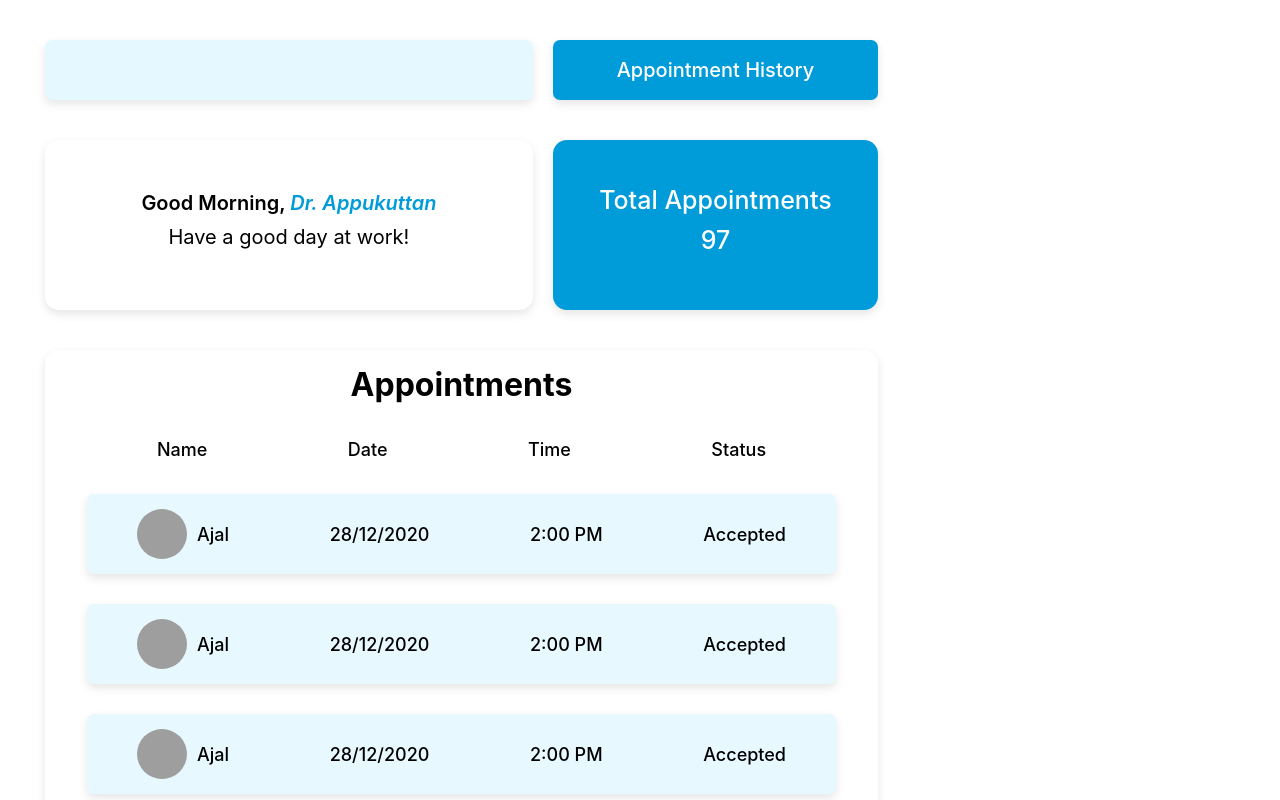
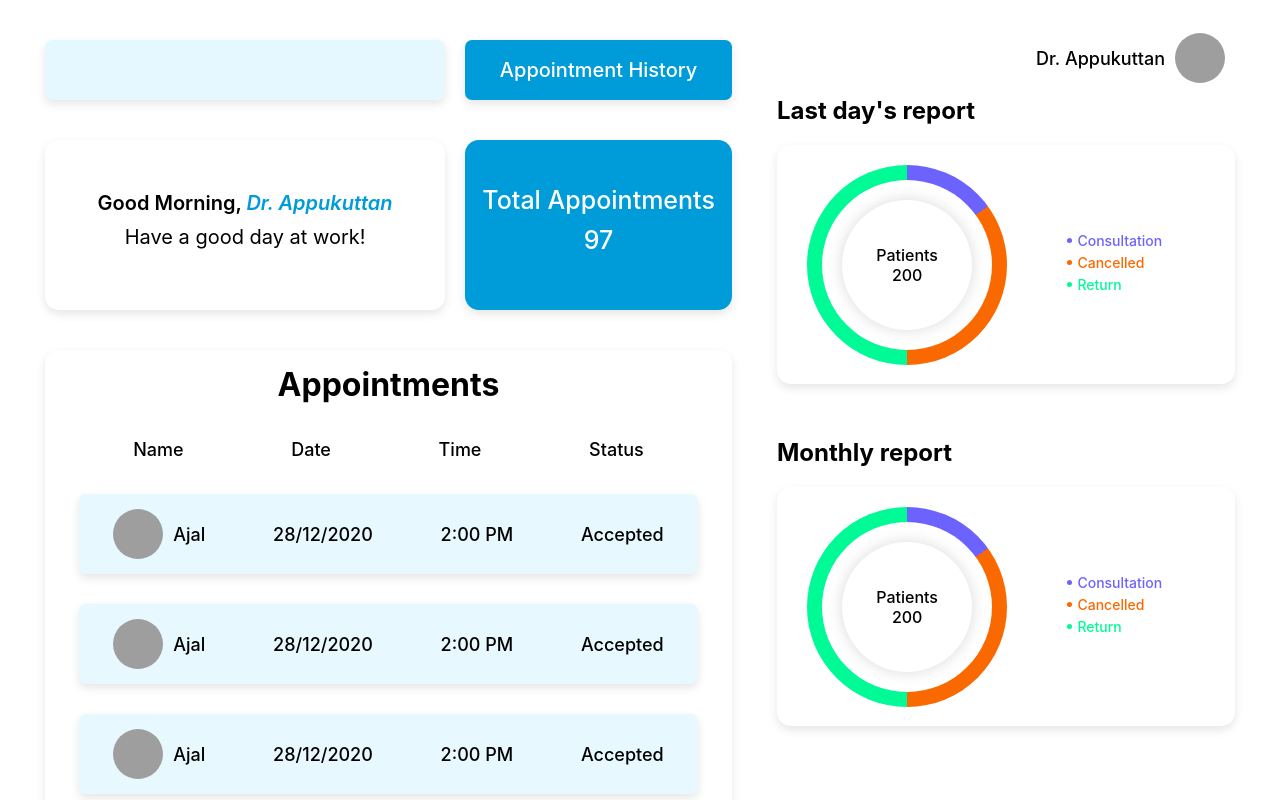
Before and after one commit to No-det/DrChrome-Client, a React (Create React App) app: page / in a window 1280 px wide. Built offline with nearby package versions, Linux system fonts and the light colour scheme; grey boxes are pictures that could not be loaded.

Commit message:
doc home almost aayi

```diff
--- /dev/null
+++ b/src/Components/DoctorHome/StatsCircle/index.css
@@ -0,0 +1,77 @@
+.statsContainer {
+  width: 100%;
+  background: #ffffff;
+  box-shadow: 0px 4px 10px rgba(0, 0, 0, 0.1);
+  border-radius: 14px;
+  display: flex;
+  align-items: center;
+  justify-content: space-around;
+  margin: 20px 0;
+  height: 70%;
+}
+
+.markers {
+  display: flex;
+  flex-direction: column;
+  height: 100%;
+  width: 30%;
+  justify-content: center;
+}
+
+.stats {
+  display: flex;
+  align-items: center;
+  margin-bottom: 5px;
+}
+
+.statsColor {
+  width: 5px;
+  height: 5px;
+  border-radius: 50%;
+  margin-right: 5px;
+}
+
+.statsName {
+  font-weight: 500;
+  font-size: 14px;
+}
+
+.bigCircle {
+  width: 200px;
+  height: 200px;
+  border-radius: 50%;
+  background-color: black;
+  display: flex;
+  align-items: center;
+  justify-content: center;
+  /* background-image: conic-gradient(#6c63ff 35%, #fa6900 0 50%, #00fa96 0); */
+}
+
+.innerCircle {
+  width: 170px;
+  height: 170px;
+  border-radius: 50%;
+  background-color: white;
+  display: flex;
+  align-items: center;
+  justify-content: center;
+  flex-direction: column;
+  background: #ffffff;
+}
+
+.innerMostCircle {
+  width: 130px;
+  height: 130px;
+  border-radius: 50%;
+  background-color: white;
+  display: flex;
+  align-items: center;
+  justify-content: center;
+  flex-direction: column;
+  background: #ffffff;
+  box-shadow: 0px 0px 15px rgba(0, 0, 0, 0.15);
+}
+
+.innerMostCircle p {
+  font-weight: 500;
+}
--- /dev/null
+++ b/src/Components/DoctorHome/StatsCircle/index.js
@@ -0,0 +1,51 @@
+import "./index.css";
+
+const StatsCircle = (props) => {
+  const CircleStyle = {
+    backgroundImage: `conic-gradient(#6c63ff 15%, #fa6900 0 50%, #00fa96 0)`,
+  };
+
+  return (
+    <div className="statsContainer">
+      <div className="bigCircle" style={CircleStyle}>
+        <div className="innerCircle">
+          <div className="innerMostCircle">
+            <p>Patients</p>
+            <p>200</p>
+          </div>
+        </div>
+      </div>
+      <div className="markers">
+        <div className="stats">
+          <div
+            className="statsColor"
+            style={{ backgroundColor: "#6C63FF" }}
+          ></div>
+          <div className="statsName" style={{ color: "#6C63FF" }}>
+            Consultation
+          </div>
+        </div>
+        <div className="stats">
+          <div
+            className="statsColor"
+            style={{ backgroundColor: "#fa6900" }}
+          ></div>
+          <div className="statsName" style={{ color: "#fa6900" }}>
+            Cancelled
+          </div>
+        </div>
+        <div className="stats">
+          <div
+            className="statsColor"
+            style={{ backgroundColor: "#00FA96" }}
+          ></div>
+          <div className="statsName" style={{ color: "#00FA96" }}>
+            Return
+          </div>
+        </div>
+      </div>
+    </div>
+  );
+};
+
+export default StatsCircle;
--- a/src/Components/DoctorHome/index.css
+++ b/src/Components/DoctorHome/index.css
@@ -8,13 +8,15 @@
 
 .docLeft {
   display: flex;
-  flex: 0.7;
+  flex: 0.6;
   flex-direction: column;
 }
 
 .docRight {
   display: flex;
-  flex: 0.3;
+  flex: 0.4;
+  flex-direction: column;
+  padding-left: 45px;
 }
 
 .docLeft-1,
@@ -144,3 +146,26 @@
   font-size: 18px;
   font-weight: 500;
 }
+
+.docDetails {
+  flex: 0.1;
+  display: flex;
+  align-items: center;
+  justify-content: flex-end;
+}
+
+.docDetails img {
+  width: 50px;
+  height: 50px;
+  border-radius: 50%;
+  margin-left: 10px;
+}
+
+.docDetails p {
+  font-size: 18px;
+  font-weight: 500;
+}
+
+.lastReport {
+  flex: 0.45;
+}
--- a/src/Components/DoctorHome/index.js
+++ b/src/Components/DoctorHome/index.js
@@ -2,6 +2,7 @@ import "./index.css";
 import { Icon } from "@iconify/react";
 import bxSearch from "@iconify/icons-bx/bx-search";
 import AppointmentCard from "./AppointmentCard";
+import StatsCircle from "./StatsCircle";
 
 const DoctorHome = () => {
   return (
@@ -42,13 +43,27 @@ const DoctorHome = () => {
             <AppointmentCard />
             <AppointmentCard />
             <AppointmentCard />
-            <AppointmentCard />
-            <AppointmentCard />
-            <AppointmentCard />
           </div>
         </div>
       </div>
-      <div className="docRight"></div>
+      <div className="docRight">
+        <div className="docDetails">
+          <p>Dr. Appukuttan</p>
+          <img
+            src="https://images.vexels.com/media/users/3/145908/preview2/52eabf633ca6414e60a7677b0b917d92-male-avatar-maker.jpg"
+            alt="avatart"
+            style={{ marginRight: 10 }}
+          />
+        </div>
+        <div className="lastReport">
+          <h2>Last day's report</h2>
+          <StatsCircle />
+        </div>
+        <div className="lastReport">
+          <h2>Monthly report</h2>
+          <StatsCircle />
+        </div>
+      </div>
     </div>
   );
 };
```
Also changed, not shown: 1 other file (tests, documents, lock files or other folders).
